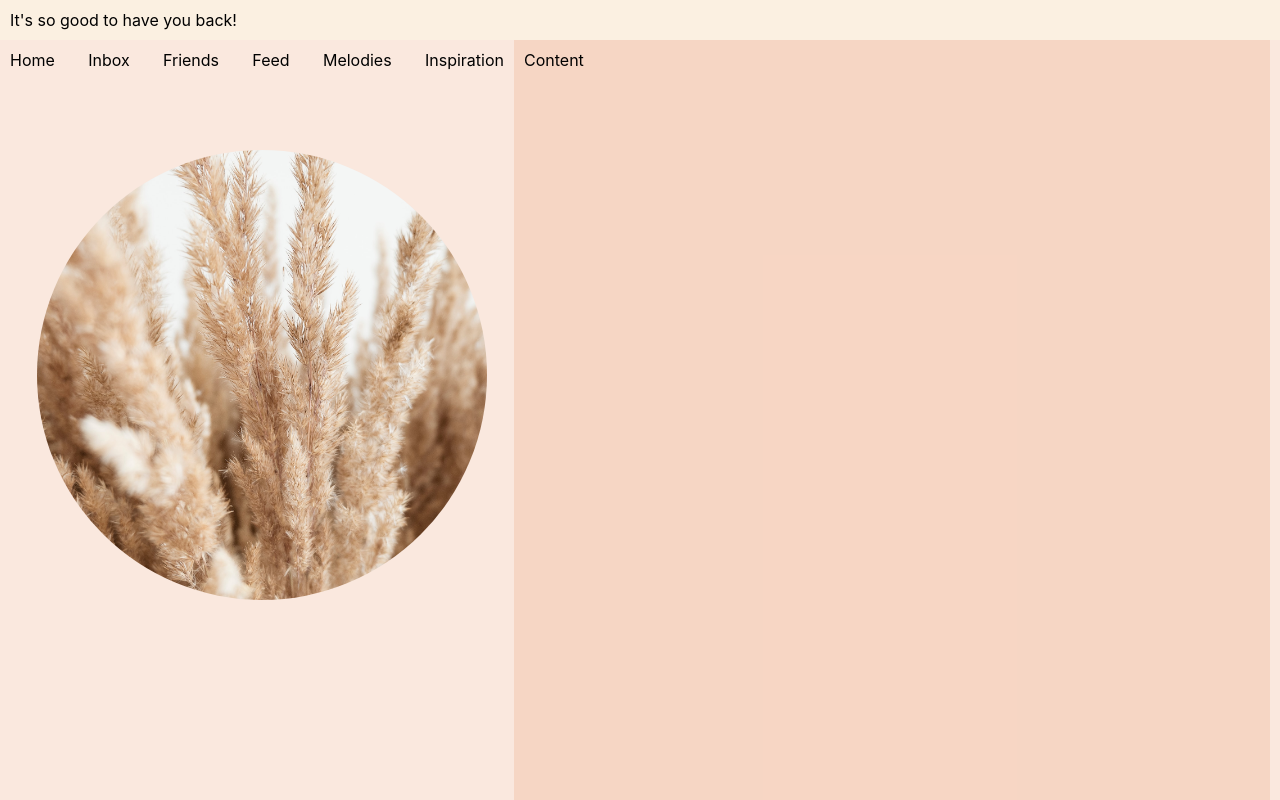
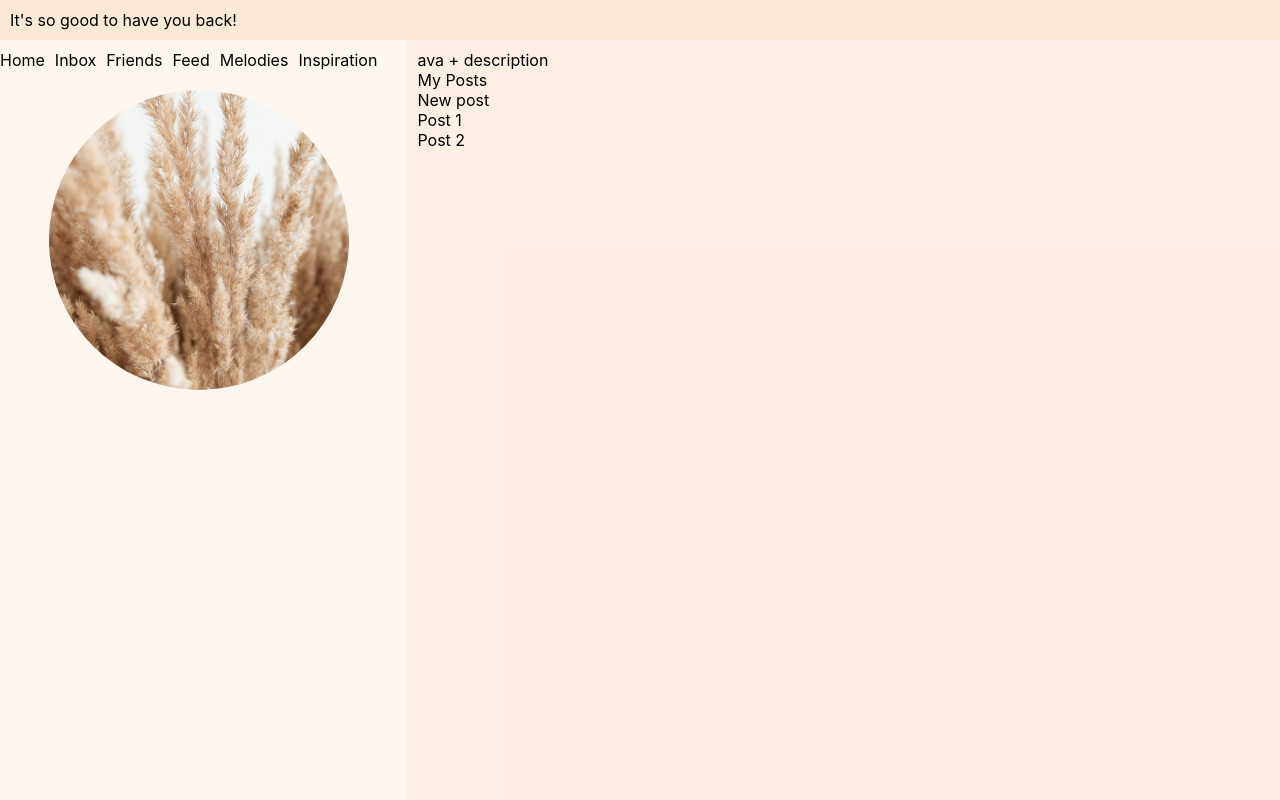
Before and after one commit to eliseevais/3-social-network-incubator, a React (Create React App) app: page / in a window 1280 px wide. Built offline with nearby package versions, Linux system fonts and the light colour scheme.

Commit message:
NavBar was changed, Content was added

```diff
--- a/package.json
+++ b/package.json
@@ -2,7 +2,7 @@
   "name": "samurai-way",
   "version": "0.1.0",
   "private": true,
-  "homepage": "https://eliseevais.github.io/social-network-incubator",
+  "homepage": "https://eliseevais.github.io/3-social-network-incubator",
   "dependencies": {
     "@testing-library/jest-dom": "5.14.1",
     "@testing-library/react": "12.0.0",
--- a/src/App.tsx
+++ b/src/App.tsx
@@ -1,15 +1,25 @@
 import React from 'react';
-import { Header } from './layout/header/Header';
-import { Main } from './layout/section/main/Main';
+import {Header} from './layout/header/Header';
+import {NavBar} from './layout/section/navbar/NavBar';
+import {Main} from "./layout/section/main/Main";
+import {FlexWrapper} from "./components/FlexWrapper";
+import {Container} from "./components/Container_Styles";
+import {AppWrapper} from "./App_Styles";
 
 function App() {
   console.log("App is rendering");
   return (
-    <>
+    <AppWrapper>
       <Header title="It's so good to have you back!"/>
-      <Main />
-    </>
+      <Container>
+        <FlexWrapper>
+          <NavBar/>
+          <Main/>
+        </FlexWrapper>
+      </Container>
+    </AppWrapper>
   );
 }
 
+
 export default App;
--- /dev/null
+++ b/src/App_Styles.ts
@@ -0,0 +1,7 @@
+import styled from "styled-components";
+import {myTheme} from "./styles/Theme.styled";
+
+export const AppWrapper = styled.div`
+  background-color: ${myTheme.colors.ground};
+  margin: 0 auto;
+`
--- a/src/layout/header/Header_Styles.ts
+++ b/src/layout/header/Header_Styles.ts
@@ -3,6 +3,7 @@ import { myTheme } from "../../styles/Theme.styled";
 
 const Header = styled.header`
   background-color: ${myTheme.colors.secondaryA};
+  min-width: 100%;
   display: flex;
   min-height: 5vh;
   padding: 0 10px;
--- a/src/layout/menu/Navbar.tsx
+++ b/src/layout/menu/NavbarMenu.tsx
@@ -1,20 +1,20 @@
 import React from 'react';
-import { Styles } from './Navbar_Styles';
+import { Styles } from './NavbarMenu_Styles';
 
 type MenuPropsType = {
 
 }
 
-export function Navbar(props: MenuPropsType) {
+export function NavbarMenu(props: MenuPropsType) {
   console.log("Menu is rendering")
   return (
-    <Styles.Navbar>
+    <Styles.NavbarMenu>
         <a href="#">Home</a>
         <a href="#">Inbox</a>
         <a href="#">Friends</a>
         <a href="#">Feed</a>
         <a href="#">Melodies</a>
         <a href="#">Inspiration</a>
-    </Styles.Navbar>
+    </Styles.NavbarMenu>
   )
 };
--- a/src/layout/menu/Navbar_Styles.ts
+++ b/src/layout/menu/NavbarMenu_Styles.ts
@@ -1,6 +1,6 @@
 import styled from "styled-components";
 
-const Navbar = styled.nav`
+const NavbarMenu = styled.nav`
   width: 100%;
   padding: 10px 10px 0 0;
   display: flex;
@@ -10,9 +10,10 @@ const Navbar = styled.nav`
   a {
     text-decoration: none;
     color: #000000;
+    margin-right: 10px;
   }
 `;
 
 export const Styles = {
-  Navbar,
+  NavbarMenu,
 };
--- a/src/layout/section/content/Wall.tsx
+++ /dev/null
@@ -1,10 +0,0 @@
-import React from "react";
-import { Styles } from "./Wall_Styles";
-
-export function Wall() {
-  return (
-    <Styles.Wall>
-      <div>Content</div>
-    </Styles.Wall>
-  )
-}
--- a/src/layout/section/content/Wall_Styles.ts
+++ /dev/null
@@ -1,13 +0,0 @@
-import styled from "styled-components";
-import { myTheme } from "../../../styles/Theme.styled";
-
-const Wall = styled.div`
-  width: 60%;
-  min-height: 95vh;
-  background-color: ${myTheme.colors.secondaryB};
-  padding: 10px;
-`
-
-export const Styles = {
-  Wall,
-}
--- a/src/layout/section/main/Main.tsx
+++ b/src/layout/section/main/Main.tsx
@@ -1,29 +1,16 @@
-import React from 'react';
-import { Styles } from './Main_Styles';
-import { Navbar } from '../../menu/Navbar';
-import { FlexWrapper } from '../../../components/FlexWrapper';
-import { Wall } from '../content/Wall';
-import { Container } from '../../../components/Container_Styles';
-import flowers from '../../../accets/img/flowers.jpg';
+import React from "react";
+import {Styles} from "./Main_Styles";
 
-type ContentPropsType = {
-
-}
-
-export function Main(props: ContentPropsType) {
+export function Main () {
   return (
     <Styles.Main>
-      <Container>
-        <FlexWrapper >
-          <Styles.NavbarWrapper>
-            <Navbar />
-            <Styles.MainPhoto>
-              <img src={flowers} alt="img" />
-            </Styles.MainPhoto>
-          </Styles.NavbarWrapper>
-          <Wall />
-        </FlexWrapper>
-      </Container>
+      <div>ava + description</div>
+      <div>
+        My Posts
+        <div>New post</div>
+        <div>Post 1</div>
+        <div>Post 2</div>
+      </div>
     </Styles.Main>
   )
 }
--- a/src/layout/section/main/Main_Styles.ts
+++ b/src/layout/section/main/Main_Styles.ts
@@ -2,29 +2,12 @@ import styled from "styled-components";
 import { myTheme } from "../../../styles/Theme.styled";
 
 const Main = styled.div`
-  background-color: ${myTheme.colors.secondaryB};
-  padding: 0 10px;
+  width: 100%;
   min-height: 95vh;
-`;
-
-const MainPhoto = styled.div`
-margin: 80px auto;
-  img {
-    width: 450px;
-    height: 450px;
-    object-fit: cover;
-    border-radius: 250px;
-  }
-`;
-
-const NavbarWrapper = styled.div`
-  width: 40%;
-  display: flex;
-  flex-direction: column;
+  background-color: ${myTheme.colors.ground};
+  padding: 10px;
 `
 
 export const Styles = {
   Main,
-  MainPhoto,
-  NavbarWrapper,
-};
+}
--- /dev/null
+++ b/src/layout/section/navbar/NavBar.tsx
@@ -0,0 +1,20 @@
+import React from 'react';
+import {Styles} from './Navbar_Styles';
+import {NavbarMenu} from '../../menu/NavbarMenu';
+import {FlexWrapper} from '../../../components/FlexWrapper';
+import flowers from '../../../accets/img/flowers.jpg';
+
+type ContentPropsType = {}
+
+export function NavBar(props: ContentPropsType) {
+  return (
+    <Styles.NavBar>
+      <FlexWrapper direction="column">
+        <NavbarMenu/>
+        <Styles.NavbarPhoto>
+          <img src={flowers} alt="img"/>
+        </Styles.NavbarPhoto>
+      </FlexWrapper>
+    </Styles.NavBar>
+  )
+}
--- /dev/null
+++ b/src/layout/section/navbar/Navbar_Styles.ts
@@ -0,0 +1,23 @@
+import styled from "styled-components";
+import { myTheme } from "../../../styles/Theme.styled";
+
+const NavBar = styled.div`
+  padding: 0 10px 0 0;
+  min-height: 95vh;
+
+`;
+
+const NavbarPhoto = styled.div`
+margin: 20px auto;
+  img {
+    width: 300px;
+    height: 300px;
+    object-fit: cover;
+    border-radius: 150px;
+  }
+`;
+
+export const Styles = {
+  NavBar,
+  NavbarPhoto,
+};
```
